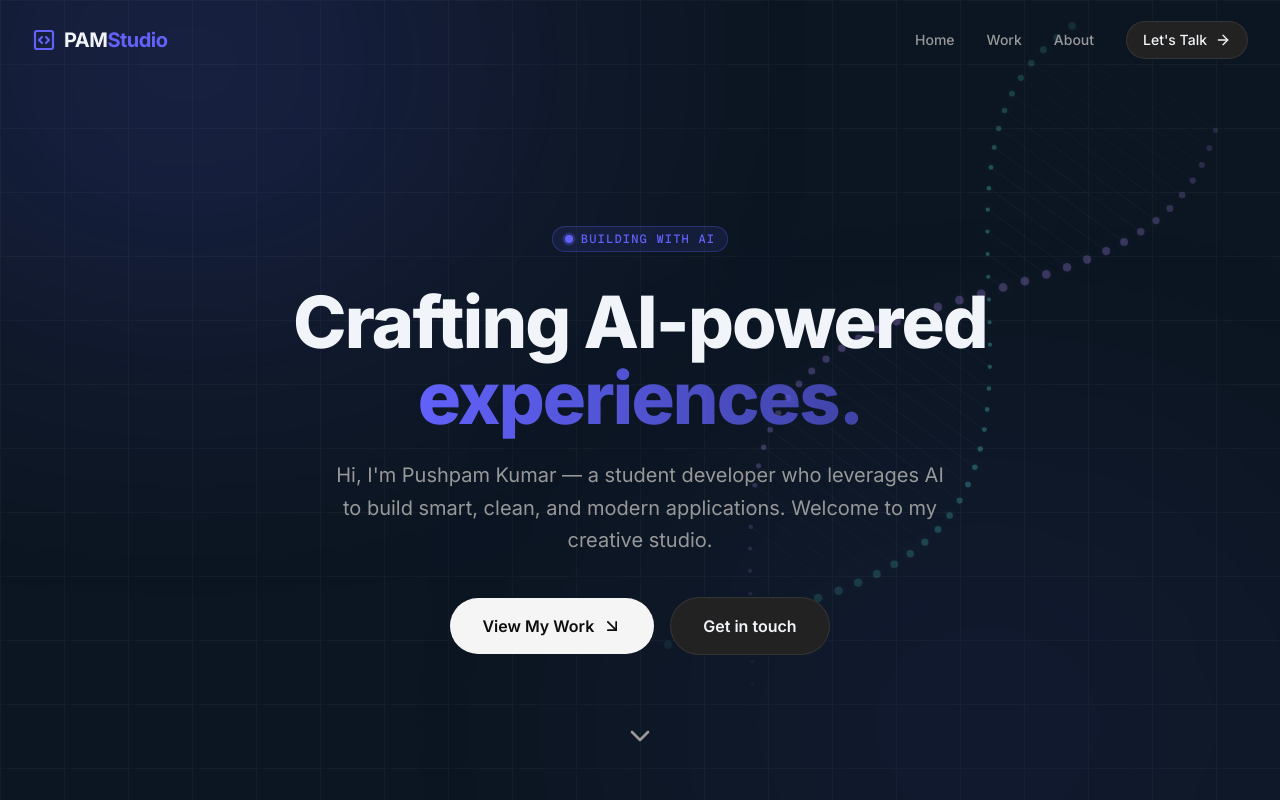
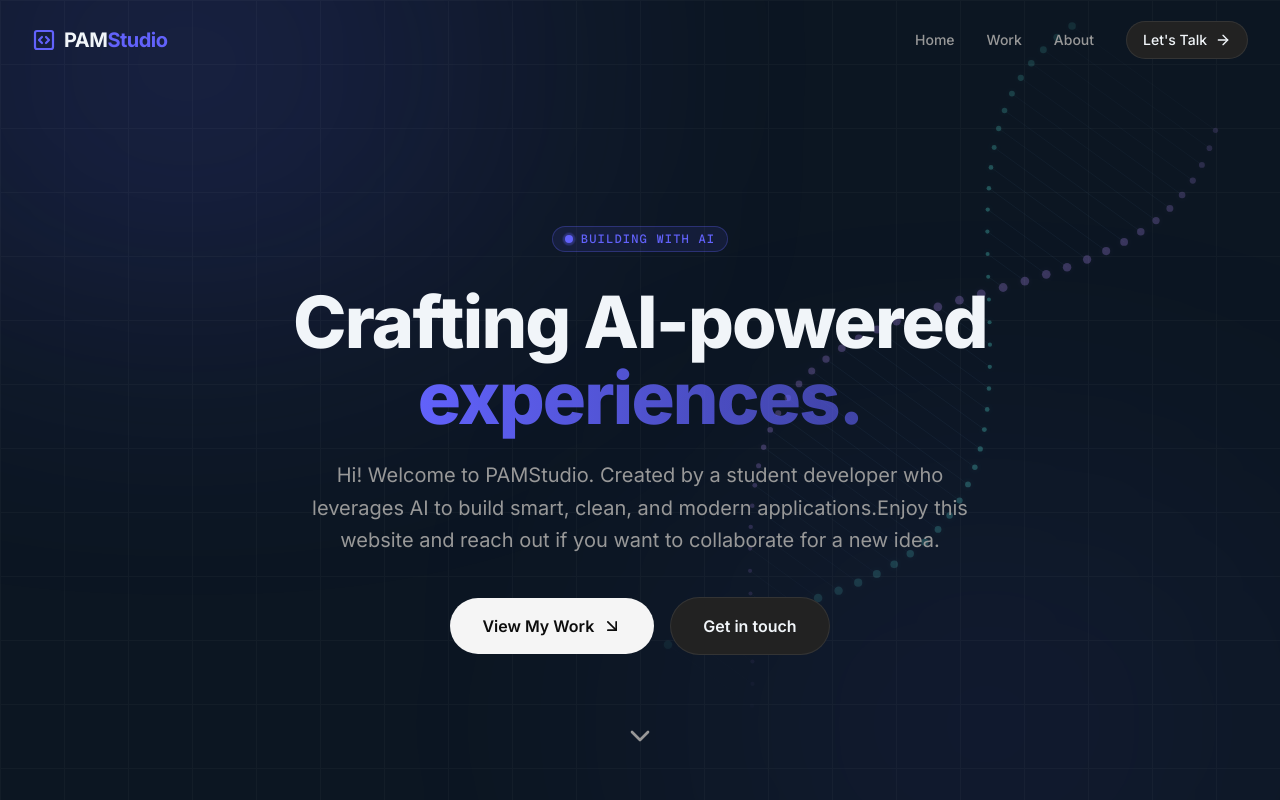
Before and after one commit to PAMStudio-Code/PAMStudio-Portfolio, a Next.js app: page / in a window 1280 px wide. Shown: the top 800 px of the page. Built offline with nearby package versions, Linux system fonts and the light colour scheme.

Commit message:
Revise hero component introduction message
Updated introduction text in hero component.

```diff
--- a/components/hero.tsx
+++ b/components/hero.tsx
@@ -37,8 +37,8 @@ export function Hero() {
         </h1>
 
         <p className="mx-auto mt-6 max-w-2xl text-pretty text-lg leading-relaxed text-muted-foreground md:text-xl">
-          Hi, I&apos;m Pushpam Kumar — a student developer who leverages AI to build smart,
-          clean, and modern applications. Welcome to my creative studio.
+          Hi! Welcome to PAMStudio. Created by a student developer who leverages AI to build smart,
+          clean, and modern applications.Enjoy this website and reach out if you want to collaborate for a new idea.
         </p>
 
         <div className="mt-10 flex flex-col items-center justify-center gap-4 sm:flex-row">
```
